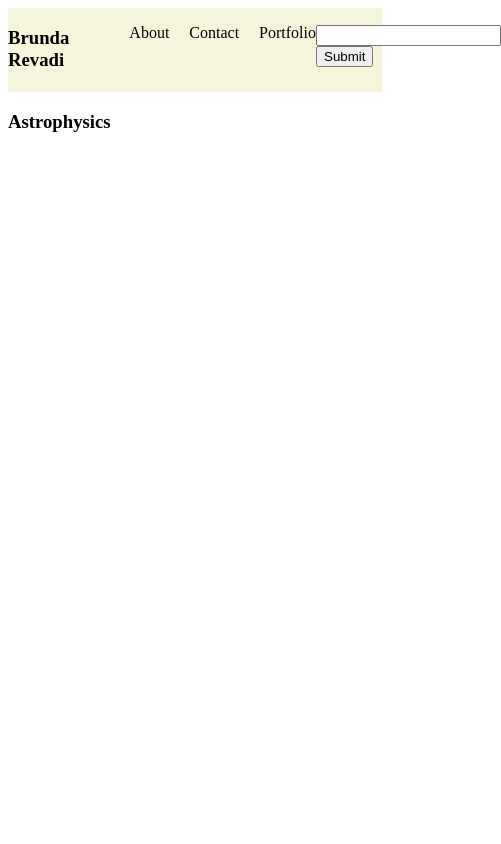
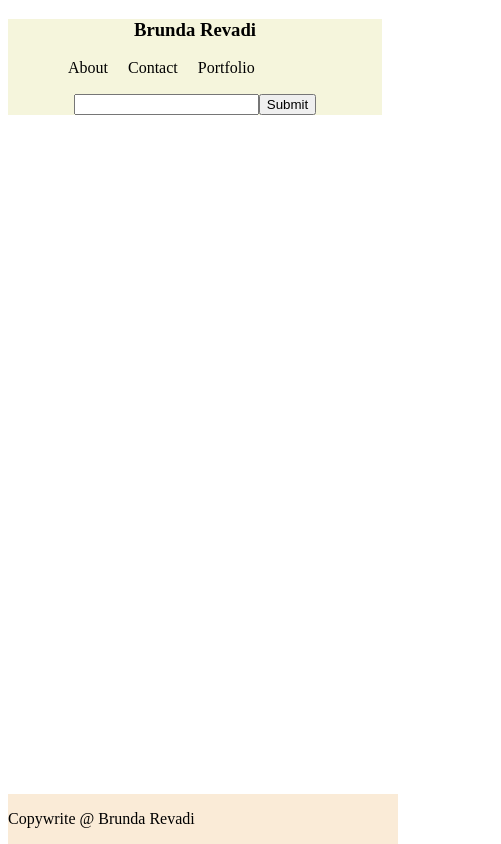
Before and after one commit to BrundaBR/Personal-Blog, a React (Create React App) app in the folder blog-app/: page /astrophysics in a window 390 px wide. Shown: the whole page, 501 px wide, since content can reach past the window. Built offline with nearby package versions, Linux system fonts and the light colour scheme.

Commit message:
responsiveness added

```diff
--- a/blog-app/src/App.js
+++ b/blog-app/src/App.js
@@ -7,7 +7,9 @@ import HomePage from "./components/Homepage";
 import General from "./components/Tags/General";
 import DSA from "./components/Tags/Datastructure";
 import Astrophysics from "./components/Tags/Astrophysics";
+import FooterBar from "./components/footer";
 import { BrowserRouter as Router, Switch, Route} from 'react-router-dom';
+import BlogView from "./components/show";
 const App = () => {
   //Hooks!
   return (
@@ -24,11 +26,15 @@ const App = () => {
           <Route path='/admin-page-onlyadmin' component={Admin} />
            <Route path='/general'  exact component={General}/>
         <Route path='/data-structure-and-algorithm' component={DSA} />
-        <Route path='/astrophysics' component={Astrophysics} />
+          <Route path='/astrophysics' element={<Astrophysics />} />
+          <Route path='/show/:id' component={BlogView} />
         </Switch>
 
 
+      <FooterBar />
+
       </div>
+
     </Router>
 
 
--- a/blog-app/src/components/Homepage.js
+++ b/blog-app/src/components/Homepage.js
@@ -1,7 +1,7 @@
 import React from "react";
 import Bloglist from "./blogs";
 import TagsBar from "./Sidebar";
-
+import FooterBar from "./footer";
 const HomePage = () => {
 
 
@@ -14,7 +14,9 @@ const HomePage = () => {
             <div className="Tags">
                     <TagsBar />
                 </div>
-                </div>
+            </div>
+
+
          </div>
     )
 
--- a/blog-app/src/components/Tags/Astrophysics.js
+++ b/blog-app/src/components/Tags/Astrophysics.js
@@ -4,17 +4,17 @@ const DB = fb.firestore();
 const Blogslist = DB.collection('create_blog');
 
 const AstrophysicsFilter = () => {
-    // const [title, SetTitle] = useState("");
-    // const [body, SetBody] = useState("");
-    // const [date, SetDate] = useState("");
-    // const [tag, SetTag] = useState("");
-    // const [image, SetImage] = useState("");
     const [posts, setPosts] = useState([]);
 
     const [filteredastrophysics, setFilteredastrophysics] = useState([])
 
     const Filter_Astrophysics = () => {
+         Blogslist.filter(Blogslist.Tag === 'Astrophysics').then((snapshot) => {
 
+        const data = snapshot.data()
+        console.log(data)
+    setFilteredastrophysics(data);
+} );
 
 
     // filter function
@@ -27,7 +27,7 @@ const AstrophysicsFilter = () => {
         Filter_Astrophysics(),        <div>
             <h3>Astrophysics</h3>
             <div className='filtered_data'>
-                <p>{filteredastrophysics}</p>
+                <p>{filteredastrophysics.name}</p>
             </div>
         </div>
     )
--- a/blog-app/src/components/blogs.js
+++ b/blog-app/src/components/blogs.js
@@ -8,7 +8,9 @@ const Blogs = db.collection('create_blog');
 
 
 const Bloglist = () => {
-    const [blogslist, setblogs] = useState([]);
+
+  const [blogslist, setblogs] = useState([]);
+
 
     useEffect(() => {
         // Subscribe to query with onSnapshot
@@ -28,25 +30,27 @@ const Bloglist = () => {
       }, []);
 
     return (
-        <div className='BlogDisplay'>
+        <div  className='BlogDisplay'>
 
 
             {
           blogslist.map(blog => (
+            <div key={Blogs.id}>
                     console.log(blog.Image),
                   <div key={blog.id}>
                     <p>{blog.Title}</p>
-                    <img src={blog.Image}></img>
+                    <img alt='image' src={blog.Image}></img>
                     <p >{blog.Body.substring(0, 40)}</p>
                         {/* <p>body: {blog.Body} </p> */}
                         <p>Date: {blog.Date} </p>
                         <p>Tags: {blog.Tag} </p>
 
-                <Link to={"/blog/"+blog.id}
+                <Link to={"/show/"+blog.id}
                     className="mr-2 bg-indigo-500 hover:bg-indigo-700 text-white font-bold py-1 px-2 border border-indigo-500 rounded"
                     >Read More
                         </Link>
-                         </div>
+              </div>
+              </div>
           )).sort()}
 
 
--- a/blog-app/src/components/create.js
+++ b/blog-app/src/components/create.js
@@ -43,9 +43,9 @@ const CreateBlog = () => {
                 </textarea>
                 <input type='date' placeholder='Date' onChange={(e) => { SetDate(e.target.value) }} required ></input>
                 <input type='text' placeholder='Tag' onChange={(e) => { SetTag(e.target.value) }} required ></input>
-                <input type='file' placeholder='Image' onChange={(e) => { SetImage(e.target.value) }} required ></input>
+                <input type='file' placeholder='Image' onChange={(e) => { SetImage(e.target.files) }} required ></input>
 
-                <button type="submit">Submit</button>
+                <button type="submit" >Submit</button>
             </form>
 
         </div>
--- /dev/null
+++ b/blog-app/src/components/footer.js
@@ -0,0 +1,17 @@
+
+import React from 'react';
+import { Link, BrowserRouter as Router } from 'react-router-dom';
+
+const FooterBar = () => {
+
+  return (
+   <div>
+          <footer className='footbar'>
+              <p className='copywrite'>Copywrite @ Brunda Revadi</p>
+
+    </footer>
+   </div>
+  );
+}
+
+export default FooterBar;
--- a/blog-app/src/components/nav.js
+++ b/blog-app/src/components/nav.js
@@ -7,7 +7,7 @@ const NavBar = () => {
   return (
    <div>
     <nav id="navbar"  className='Nav'>
-        <Link to='/'><h3>Brunda Revadi</h3></Link>
+        <Link to='/'><h3 className='icon-name'>Brunda Revadi</h3></Link>
         <div className="links">
 
                   <ul>
--- /dev/null
+++ b/blog-app/src/components/show.js
@@ -0,0 +1,31 @@
+import React, { useState } from "react";
+import { useParams } from "react-router-dom";
+import fb from '../firebase'
+const DB = fb.firestore()
+const Blogslist = DB.collection('create_blog')
+const BlogView = () => {
+    const {id} = useParams();
+    const [blogs, Setblogs] = useState([]);
+
+    Blogslist.doc(id).get().then((snapshot) => {
+
+        const data = snapshot.data()
+        console.log(data)
+    Setblogs(data);
+} );
+return (
+    <div>
+ <div className='BlogDetailView'>
+            <h1>{blogs.name}</h1>
+            <p>{ blogs.content}</p>
+
+
+
+    </div>
+
+    </div>
+
+);
+}
+
+export default BlogView;
--- a/blog-app/src/index.css
+++ b/blog-app/src/index.css
@@ -8,7 +8,6 @@
     background-color: beige;
     text-decoration: none;
     width: 100%;
-
 
 }
 .Nav a{
@@ -70,9 +69,8 @@
     left:0;
 }
 .TagsBar ,.Tags{
-        background: rgb(5, 68, 104);
             position: fixed;
-            top:11vh;
+            top:20vh;
             right: 0;
             width: 15%;
             height: 100%;
@@ -83,3 +81,70 @@
     text-align: center;
 
 }
+.footbar{
+    bottom: 0;
+    position: fixed;
+    width: 100%;
+    height: 50px;
+    display: flex;
+    background-color: antiquewhite;
+
+}
+.footbar ,.copywrite p{
+    text-align: center;
+
+}
+/*mobile view*/
+
+@media only screen and (max-width:848px){
+.Nav {
+        padding: 0;
+        margin: 0;
+        display: block;
+        min-height: 5vh;
+        background-color: beige;
+        text-decoration: none;
+        width: 100%;
+
+    }
+    .icon-name{
+        text-align: center;
+}
+.SearchForm{
+    text-align: center;
+}
+.links a,.Nav a{
+    text-align: center;
+}
+.links ul ,.links li{
+    text-decoration: none;
+    display: flex;
+    list-style: none;
+    color: black;
+}
+
+.links li:hover {
+    color: brown;
+    transition: width 2s, height 4s;
+}
+
+
+.TagsBar,
+.Tags {
+    background: rgb(5, 68, 104);
+    display: none;
+
+
+}
+
+
+
+.BlogDisplay,
+.component {
+    max-width: 100%;
+    display: flex;
+        flex-direction: column;
+    justify-content: space-between;
+    padding: 10px 10px 10px 10px;
+}
+}
```
